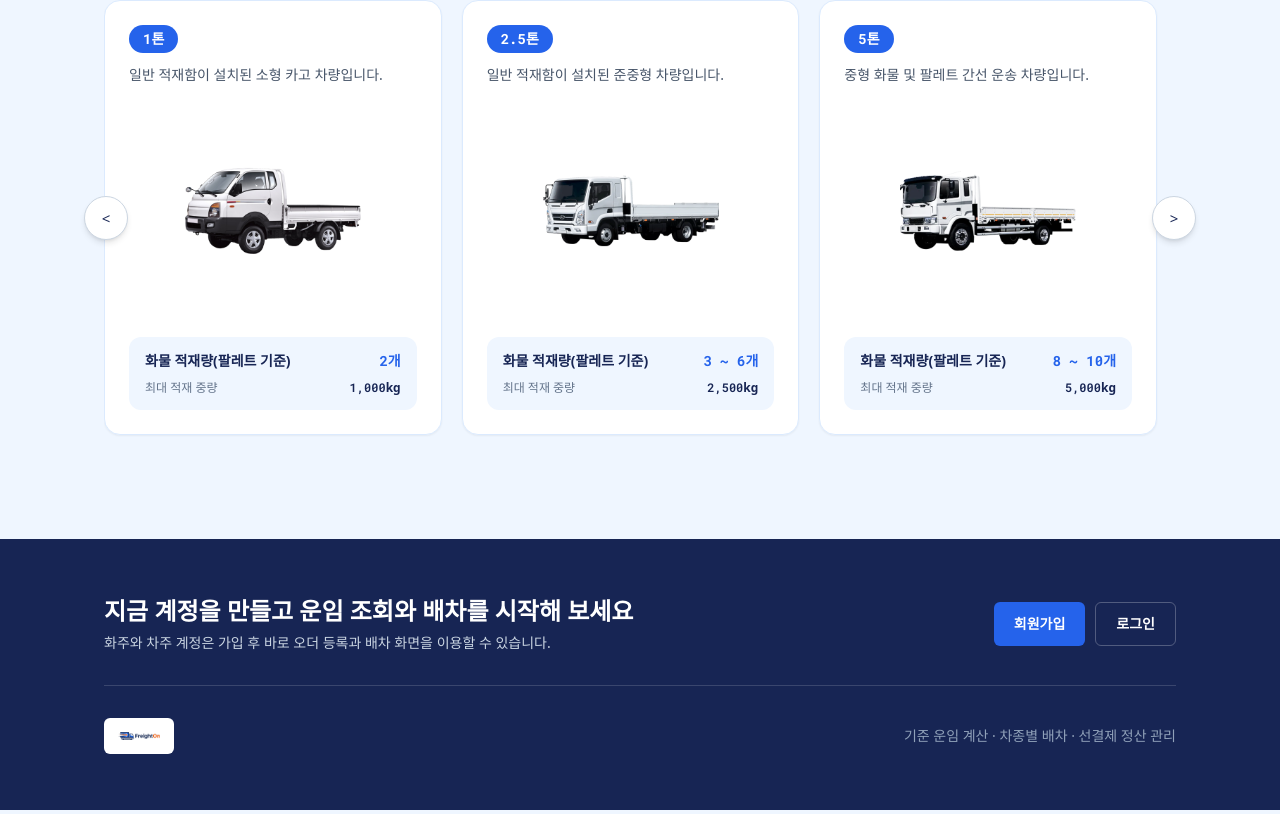
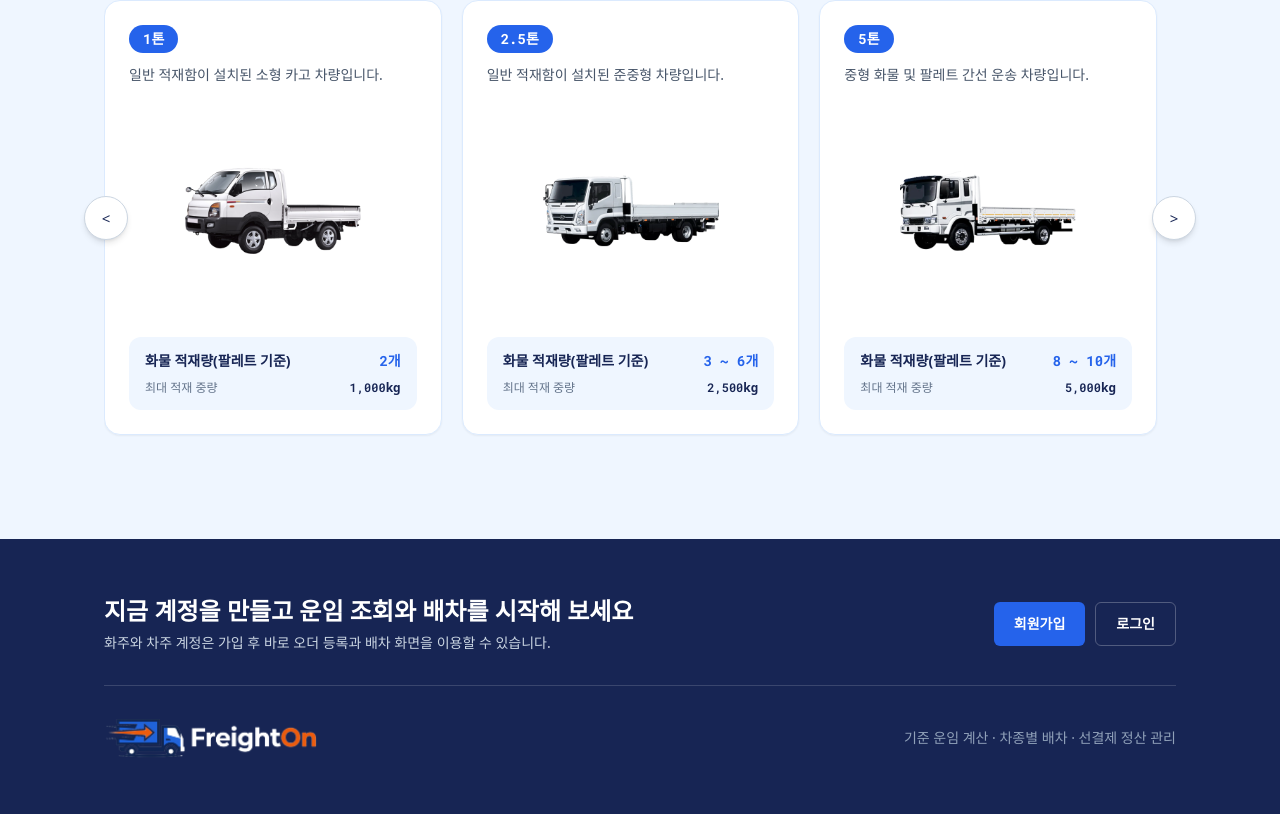
Before and after one commit to gmeag01/FreightShippingPlatformProject-, a React (Vite) app in the folder frontend/: page / in a window 1280 px wide. Shown: the part 1442-2256 px from the top of the page. Built offline with nearby package versions, Linux system fonts and the light colour scheme; a web font is replaced by a local one.

Commit message:
fix: crop logo padding, remove white background box, and enlarge logo

```diff
--- a/frontend/src/layouts/AppLayout.js
+++ b/frontend/src/layouts/AppLayout.js
@@ -46,13 +46,13 @@ export default function AppLayout() {
           <div className="flex h-full items-center gap-8 max-sm:contents">
             <Link
               to="/"
-              className="inline-flex items-center rounded-md bg-white px-2.5 py-1 transition-opacity hover:opacity-90 max-sm:my-1.5"
+              className="flex items-center transition-opacity hover:opacity-90 max-sm:my-1.5"
               title="홈으로 이동"
             >
               <img
-                src="/images/logo-freighton.png"
+                src="/images/logo-freighton-light.png"
                 alt="FreightOn"
-                className="h-7 w-auto object-contain"
+                className="h-9 w-auto object-contain sm:h-10"
               />
             </Link>
 
--- a/frontend/src/pages/LandingPage.js
+++ b/frontend/src/pages/LandingPage.js
@@ -129,7 +129,7 @@ function LandingHeader({ me, onLogout }) {
           <img
             src="/images/logo-freighton.png"
             alt="FreightOn"
-            className="h-9 w-auto object-contain sm:h-10"
+            className="h-10 w-auto object-contain sm:h-11"
           />
         </Link>
 
@@ -494,13 +494,13 @@ function LandingFooter({ me }) {
         <div className="flex flex-wrap items-center justify-between gap-4 text-xs sm:text-sm">
           <Link
             to="/"
-            className="inline-flex items-center rounded-md bg-white px-2.5 py-1 transition-opacity hover:opacity-90"
+            className="flex items-center transition-opacity hover:opacity-90"
             title="홈으로 이동"
           >
             <img
-              src="/images/logo-freighton.png"
+              src="/images/logo-freighton-light.png"
               alt="FreightOn"
-              className="h-7 w-auto object-contain"
+              className="h-9 w-auto object-contain sm:h-10"
             />
           </Link>
           <span className="text-slate-400">기준 운임 계산 · 차종별 배차 · 선결제 정산 관리</span>
--- a/frontend/src/pages/LoginPage.js
+++ b/frontend/src/pages/LoginPage.js
@@ -12,13 +12,13 @@ function AuthHeader({ rightLink }) {
       <div className="mx-auto flex h-[60px] max-w-280 items-center justify-between px-4 sm:px-6">
         <Link
           to="/"
-          className="inline-flex items-center rounded-md bg-white px-2.5 py-1 transition-opacity hover:opacity-90"
+          className="flex items-center transition-opacity hover:opacity-90"
           title="홈으로 이동"
         >
           <img
-            src="/images/logo-freighton.png"
+            src="/images/logo-freighton-light.png"
             alt="FreightOn"
-            className="h-7 w-auto object-contain"
+            className="h-9 w-auto object-contain sm:h-10"
           />
         </Link>
         <Link
--- a/frontend/src/pages/SignupPage.js
+++ b/frontend/src/pages/SignupPage.js
@@ -76,13 +76,13 @@ export default function SignupPage() {
         <div className="mx-auto flex h-[60px] max-w-280 items-center justify-between px-4 sm:px-6">
           <Link
             to="/"
-            className="inline-flex items-center rounded-md bg-white px-2.5 py-1 transition-opacity hover:opacity-90"
+            className="flex items-center transition-opacity hover:opacity-90"
             title="홈으로 이동"
           >
             <img
-              src="/images/logo-freighton.png"
+              src="/images/logo-freighton-light.png"
               alt="FreightOn"
-              className="h-7 w-auto object-contain"
+              className="h-9 w-auto object-contain sm:h-10"
             />
           </Link>
           <Link
```
Also changed, not shown: frontend/public/images/logo-freighton-light.png (added), frontend/public/images/logo-freighton.png.
